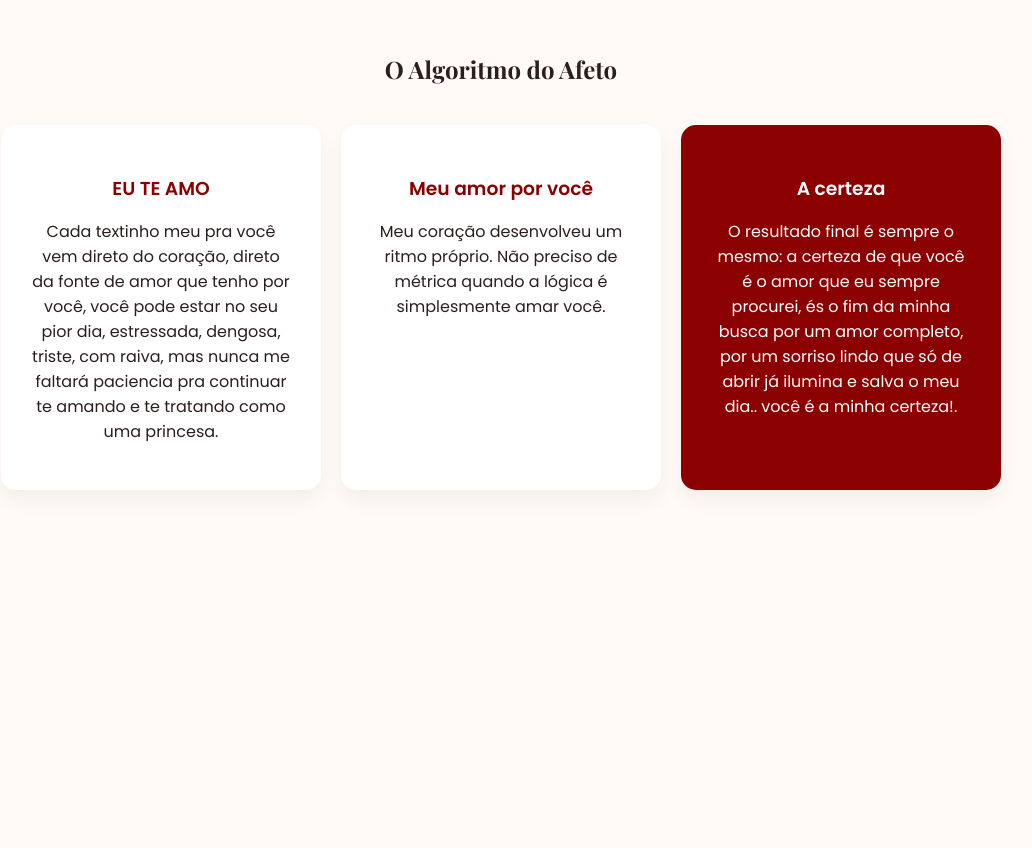
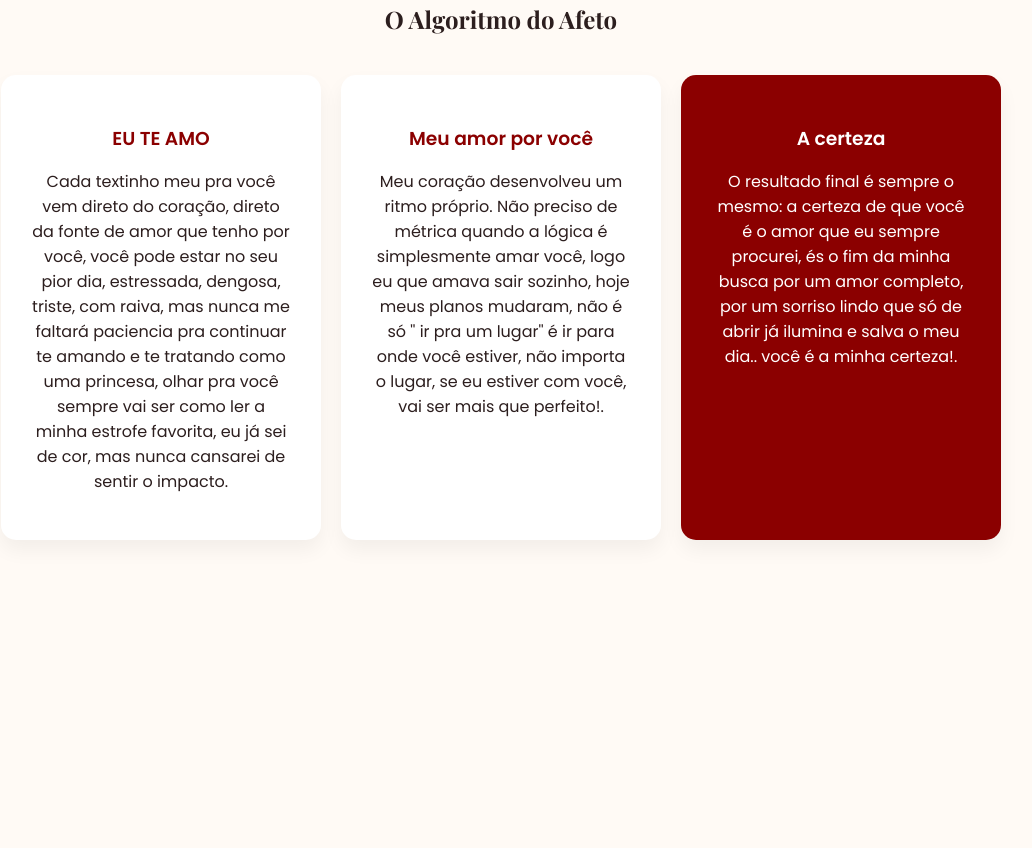
Before and after one commit to apollocreed2604-tech/vivian, a plain HTML site: page index.html in a window 1280 px wide. Shown: the part 3412-4260 px from the top of the page, without its empty margins (139-1171 px from the left). Drawn offline with nearby package versions, Linux system fonts and the light colour scheme; a web font is replaced by a local one.

Commit message:
Update index.html

```diff
--- a/index.html
+++ b/index.html
@@ -185,11 +185,11 @@
             <div class="grid">
                 <div class="card">
                     <h3>EU TE AMO</h3>
-                    <p>Cada textinho meu pra você vem direto do coração, direto da fonte de amor que tenho por você, você pode estar no seu pior dia, estressada, dengosa, triste, com raiva, mas nunca me faltará paciencia pra continuar te amando e te tratando como uma princesa.</p>
+                    <p>Cada textinho meu pra você vem direto do coração, direto da fonte de amor que tenho por você, você pode estar no seu pior dia, estressada, dengosa, triste, com raiva, mas nunca me faltará paciencia pra continuar te amando e te tratando como uma princesa, olhar pra você sempre vai ser como ler a minha estrofe favorita, eu já sei de cor, mas nunca cansarei de sentir o impacto.</p>
                 </div>
                 <div class="card">
                     <h3>Meu amor por você</h3>
-                    <p>Meu coração desenvolveu um ritmo próprio. Não preciso de métrica quando a lógica é simplesmente amar você.</p>
+                    <p>Meu coração desenvolveu um ritmo próprio. Não preciso de métrica quando a lógica é simplesmente amar você, logo eu que amava sair sozinho, hoje meus planos mudaram, não é só '' ir pra um lugar'' é ir para onde você estiver, não importa o lugar, se eu estiver com você, vai ser mais que perfeito!.</p>
                 </div>
                 <div class="card" style="background: var(--primary); color: white;">
                     <h3 style="color: white;">A certeza</h3>
@@ -248,7 +248,7 @@
                 <tbody>
                     <tr>
                         <td>Cicatrizes do Passado</td>
-                        <td>Me diga quantas cicatrizes você tem que eu faço questão de beijar todas elas e prometer que nunca vou reabri-lás, pois meu objetivo é te amar verdadeiramente e te fazer a mulher mais feliz desse mundo!.</td>
+                        <td>Me diga quantas cicatrizes você tem que eu faço questão de beijar todas elas e prometer que nunca vou reabri-lás, pois meu objetivo é te amar verdadeiramente e te fazer a mulher mais feliz desse mundo, apenas pra te provar que nenhuma dessas cicatrizes foi capaz de apagar a luz que você tem dentro de si, eu te amo!.</td>
                     </tr>
                     <tr>
                         <td>Medo da Tempestade</td>
```
